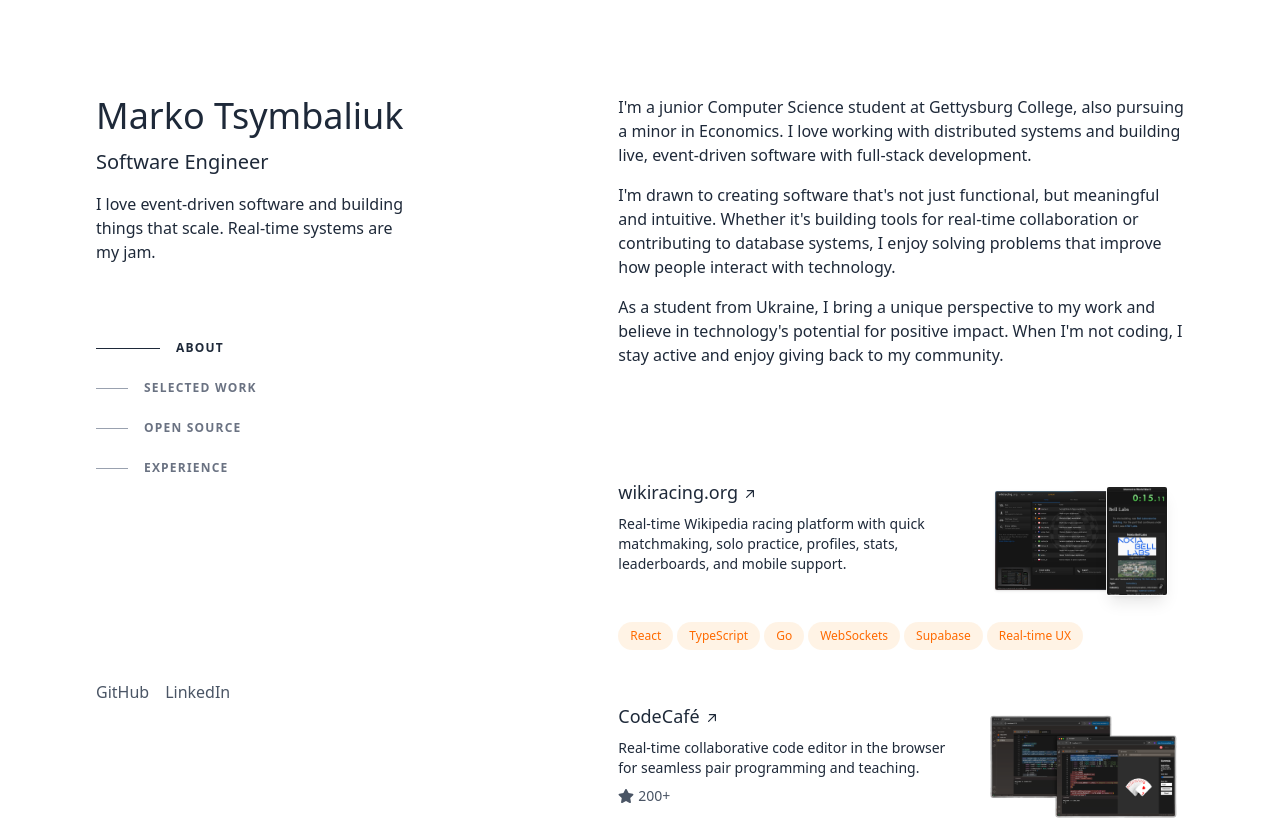
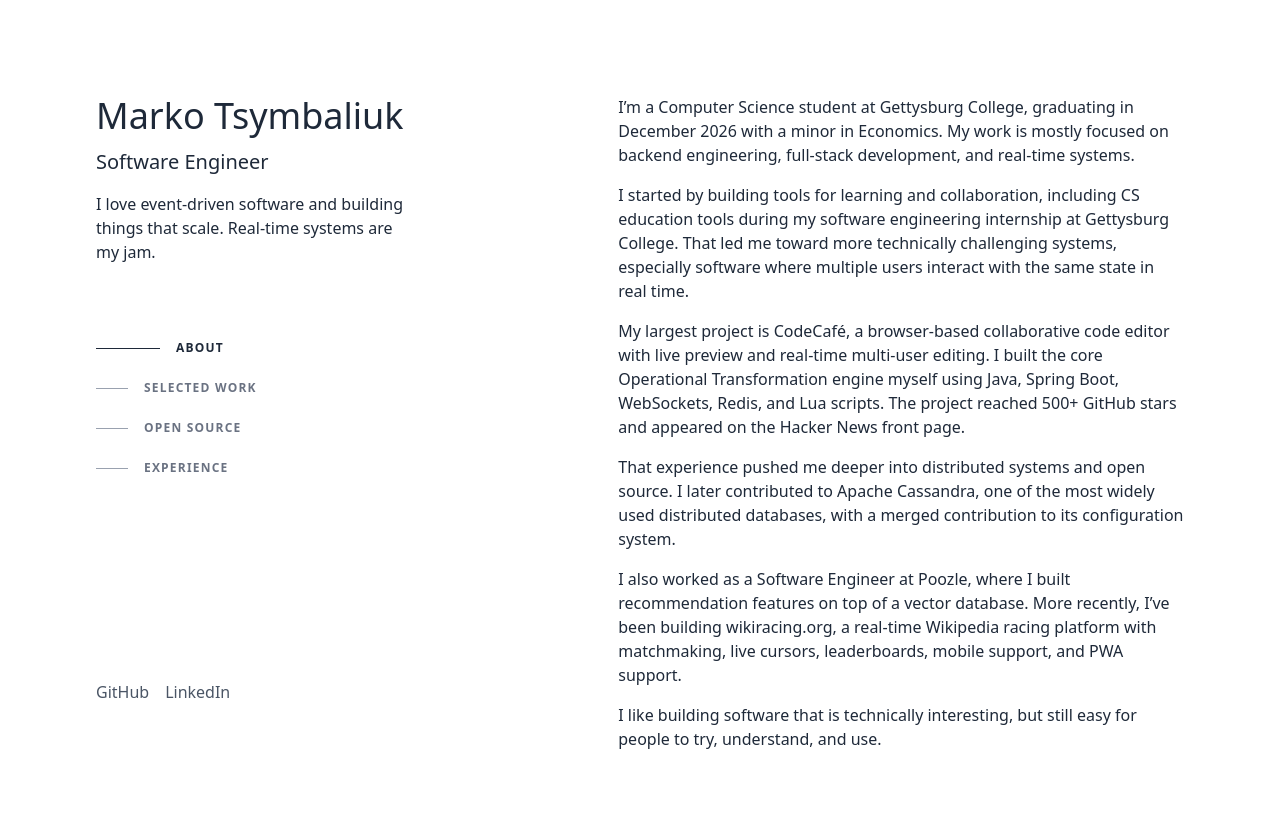
Before and after one commit to mrktsm/personal-website, a React (Vite) app: page / in a window 1280 px wide. Shown: the top 820 px of the page. Built offline with nearby package versions, Linux system fonts and the light colour scheme; no server answers.

Commit message:
Update About section text

```diff
--- a/src/App.tsx
+++ b/src/App.tsx
@@ -269,21 +269,22 @@ function App() {
             </h2>
           </div>
           <p className="text-base font-medium text-gray-800">
-            I'm a junior Computer Science student at Gettysburg College, also
-            pursuing a minor in Economics. I love working with distributed
-            systems and building live, event-driven software with full-stack
-            development.
+            I’m a Computer Science student at Gettysburg College, graduating in December 2026 with a minor in Economics. My work is mostly focused on backend engineering, full-stack development, and real-time systems.
           </p>
           <p className="mt-4 text-base font-medium text-gray-800">
-            I'm drawn to creating software that's not just functional, but
-            meaningful and intuitive. Whether it's building tools for real-time
-            collaboration or contributing to database systems, I enjoy solving
-            problems that improve how people interact with technology.
+            I started by building tools for learning and collaboration, including CS education tools during my software engineering internship at Gettysburg College. That led me toward more technically challenging systems, especially software where multiple users interact with the same state in real time.
           </p>
           <p className="mt-4 text-base font-medium text-gray-800">
-            As a student from Ukraine, I bring a unique perspective to my work
-            and believe in technology's potential for positive impact. When I'm
-            not coding, I stay active and enjoy giving back to my community.
+            My largest project is CodeCafé, a browser-based collaborative code editor with live preview and real-time multi-user editing. I built the core Operational Transformation engine myself using Java, Spring Boot, WebSockets, Redis, and Lua scripts. The project reached 500+ GitHub stars and appeared on the Hacker News front page.
+          </p>
+          <p className="mt-4 text-base font-medium text-gray-800">
+            That experience pushed me deeper into distributed systems and open source. I later contributed to Apache Cassandra, one of the most widely used distributed databases, with a merged contribution to its configuration system.
+          </p>
+          <p className="mt-4 text-base font-medium text-gray-800">
+            I also worked as a Software Engineer at Poozle, where I built recommendation features on top of a vector database. More recently, I’ve been building wikiracing.org, a real-time Wikipedia racing platform with matchmaking, live cursors, leaderboards, mobile support, and PWA support.
+          </p>
+          <p className="mt-4 text-base font-medium text-gray-800">
+            I like building software that is technically interesting, but still easy for people to try, understand, and use.
           </p>
         </section>
         <section
```
